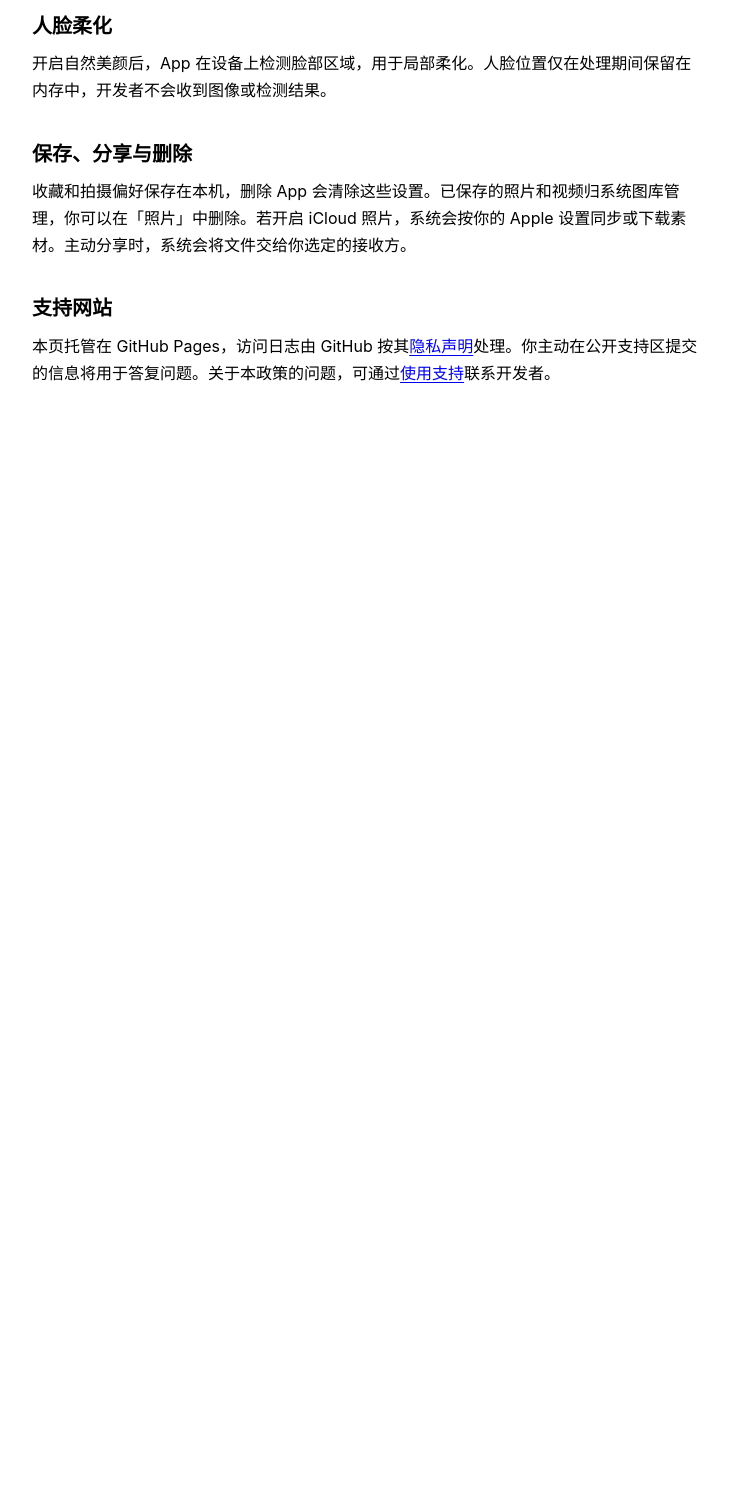
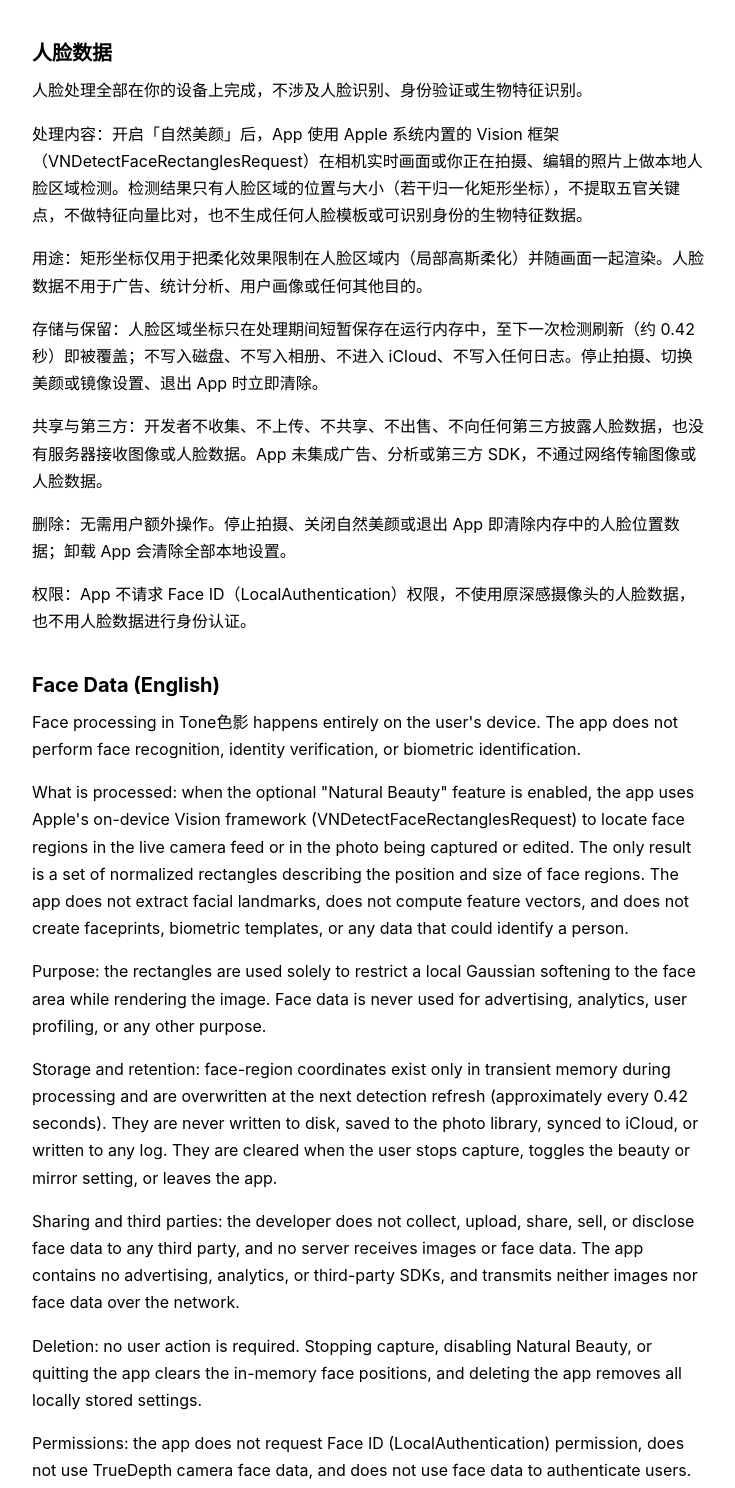
Before and after one commit to iam573/app-support, a plain HTML site: page tonestudio/privacy.html in a window 1280 px wide. Shown: the part 465-1953 px from the top of the page, without its empty margins (272-1007 px from the left). Before the commit the page ends 932 px from the top, so only its background shows below. Drawn offline with Linux system fonts and the light colour scheme.

Commit message:
Expand ToneStudio privacy policy with detailed face data disclosure

```diff
--- a/tonestudio/privacy.html
+++ b/tonestudio/privacy.html
@@ -10,12 +10,27 @@
   <nav aria-label="主导航"><strong>Tone色影</strong><a href="./">使用支持</a></nav>
   <main>
     <h1>隐私政策</h1>
-    <p>开发者为吴青山（Qingshan Wu）。本政策自 2026 年 11 月 20 日起生效。</p>
+    <p>开发者为吴青山（Qingshan Wu）。本政策自 2026 年 11 月 20 日起生效，人脸数据说明于 2026 年 11 月 23 日补充。</p>
     <p>Tone色影在你的 iPhone 上进行取景、滤镜处理和构图。使用 App 无需账号。开发者不收集或跟踪用户数据，App 未集成广告或第三方分析 SDK。</p>
     <h2>相机、相册与位置</h2>
     <p>相机用于拍照和录制无声视频。照片权限用于浏览、编辑、保存和分享你选择的作品。开启照片定位并授权后，App 可把拍摄位置写入新照片；分享原片时，位置可能随文件传给接收方。你可以在系统设置中调整权限。</p>
-    <h2>人脸柔化</h2>
-    <p>开启自然美颜后，App 在设备上检测脸部区域，用于局部柔化。人脸位置仅在处理期间保留在内存中，开发者不会收到图像或检测结果。</p>
+    <h2>人脸数据</h2>
+    <p>人脸处理全部在你的设备上完成，不涉及人脸识别、身份验证或生物特征识别。</p>
+    <p>处理内容：开启「自然美颜」后，App 使用 Apple 系统内置的 Vision 框架（VNDetectFaceRectanglesRequest）在相机实时画面或你正在拍摄、编辑的照片上做本地人脸区域检测。检测结果只有人脸区域的位置与大小（若干归一化矩形坐标），不提取五官关键点，不做特征向量比对，也不生成任何人脸模板或可识别身份的生物特征数据。</p>
+    <p>用途：矩形坐标仅用于把柔化效果限制在人脸区域内（局部高斯柔化）并随画面一起渲染。人脸数据不用于广告、统计分析、用户画像或任何其他目的。</p>
+    <p>存储与保留：人脸区域坐标只在处理期间短暂保存在运行内存中，至下一次检测刷新（约 0.42 秒）即被覆盖；不写入磁盘、不写入相册、不进入 iCloud、不写入任何日志。停止拍摄、切换美颜或镜像设置、退出 App 时立即清除。</p>
+    <p>共享与第三方：开发者不收集、不上传、不共享、不出售、不向任何第三方披露人脸数据，也没有服务器接收图像或人脸数据。App 未集成广告、分析或第三方 SDK，不通过网络传输图像或人脸数据。</p>
+    <p>删除：无需用户额外操作。停止拍摄、关闭自然美颜或退出 App 即清除内存中的人脸位置数据；卸载 App 会清除全部本地设置。</p>
+    <p>权限：App 不请求 Face ID（LocalAuthentication）权限，不使用原深感摄像头的人脸数据，也不用人脸数据进行身份认证。</p>
+
+    <h2>Face Data (English)</h2>
+    <p lang="en">Face processing in Tone色影 happens entirely on the user's device. The app does not perform face recognition, identity verification, or biometric identification.</p>
+    <p lang="en">What is processed: when the optional "Natural Beauty" feature is enabled, the app uses Apple's on-device Vision framework (VNDetectFaceRectanglesRequest) to locate face regions in the live camera feed or in the photo being captured or edited. The only result is a set of normalized rectangles describing the position and size of face regions. The app does not extract facial landmarks, does not compute feature vectors, and does not create faceprints, biometric templates, or any data that could identify a person.</p>
+    <p lang="en">Purpose: the rectangles are used solely to restrict a local Gaussian softening to the face area while rendering the image. Face data is never used for advertising, analytics, user profiling, or any other purpose.</p>
+    <p lang="en">Storage and retention: face-region coordinates exist only in transient memory during processing and are overwritten at the next detection refresh (approximately every 0.42 seconds). They are never written to disk, saved to the photo library, synced to iCloud, or written to any log. They are cleared when the user stops capture, toggles the beauty or mirror setting, or leaves the app.</p>
+    <p lang="en">Sharing and third parties: the developer does not collect, upload, share, sell, or disclose face data to any third party, and no server receives images or face data. The app contains no advertising, analytics, or third-party SDKs, and transmits neither images nor face data over the network.</p>
+    <p lang="en">Deletion: no user action is required. Stopping capture, disabling Natural Beauty, or quitting the app clears the in-memory face positions, and deleting the app removes all locally stored settings.</p>
+    <p lang="en">Permissions: the app does not request Face ID (LocalAuthentication) permission, does not use TrueDepth camera face data, and does not use face data to authenticate users.</p>
     <h2>保存、分享与删除</h2>
     <p>收藏和拍摄偏好保存在本机，删除 App 会清除这些设置。已保存的照片和视频归系统图库管理，你可以在「照片」中删除。若开启 iCloud 照片，系统会按你的 Apple 设置同步或下载素材。主动分享时，系统会将文件交给你选定的接收方。</p>
     <h2>支持网站</h2>
```
